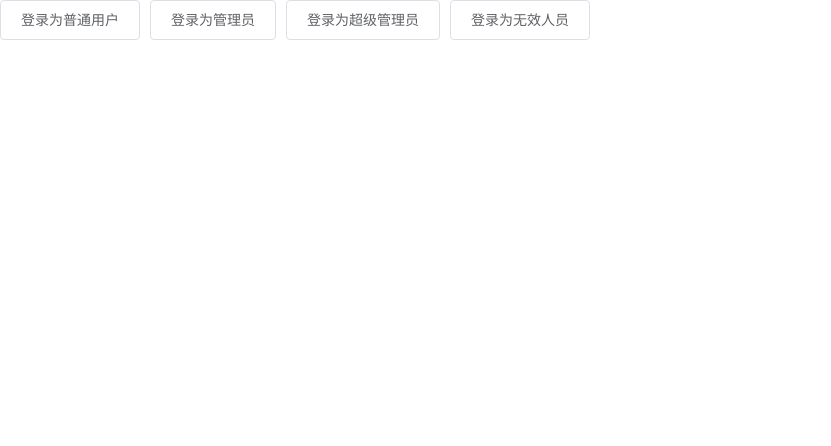
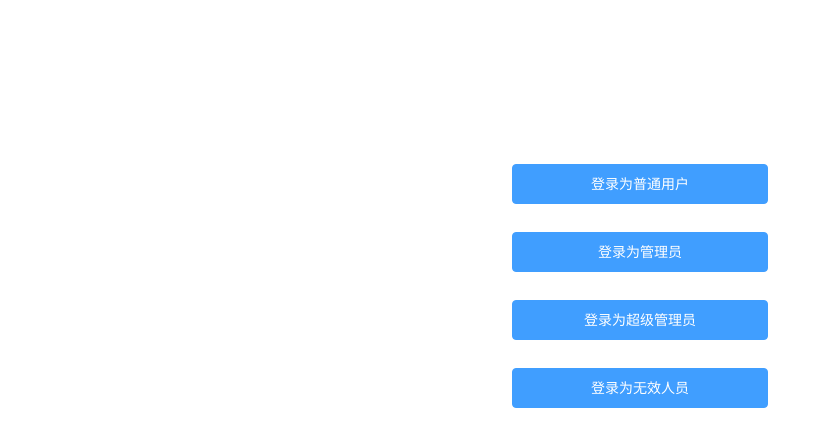
Before and after one commit to Cliff-Rhine/vue-router-power-demo, a Vue app: page /login in a window 1280 px wide. Shown: the top 446 px of the page, without its empty margins (0-831 px from the left). Built offline with nearby package versions, Linux system fonts and the light colour scheme.

Commit message:
Perfect details

```diff
--- a/src/style/index.scss
+++ b/src/style/index.scss
@@ -9,9 +9,29 @@ a {
   color: inherit;
 }
 
+.wrap {
+  width: 256px;
+  margin: 150px auto 0;
+
+  & button {
+     width: 100%;
+     margin: 1em 0;
+   }
+}
+
 .el-header {
   display: flex;
   justify-content: space-between;
   align-content: center;
   border-bottom: 1px solid rgb(102, 194, 255);
+
+  & span {
+    margin-right: 1em;
+  }
 }
+
+.cl-logout-button {
+  font-size: 1.5em;
+  color: rgb(255, 67, 67);
+  cursor: pointer;
+}
--- a/src/views/login/index.vue
+++ b/src/views/login/index.vue
@@ -1,10 +1,18 @@
 <template>
   <el-container>
     <div class="wrap">
-      <el-button @click="loginAsUser">登录为普通用户</el-button>
-      <el-button @click="loginAsAdmin">登录为管理员</el-button>
-      <el-button @click="loginAsSuperAdmin">登录为超级管理员</el-button>
-      <el-button @click="loginAsFailed">登录为无效人员</el-button>
+      <el-row>
+        <el-button type="primary" @click="loginAsUser">登录为普通用户</el-button>
+      </el-row>
+      <el-row>
+        <el-button type="primary" @click="loginAsAdmin">登录为管理员</el-button>
+      </el-row>
+      <el-row>
+        <el-button type="primary" @click="loginAsSuperAdmin">登录为超级管理员</el-button>
+      </el-row>
+      <el-row>
+        <el-button type="primary" @click="loginAsFailed">登录为无效人员</el-button>
+      </el-row>
     </div>
   </el-container>
 </template>
```
Also changed, not shown: 1 other file (tests, documents, lock files or other folders).
